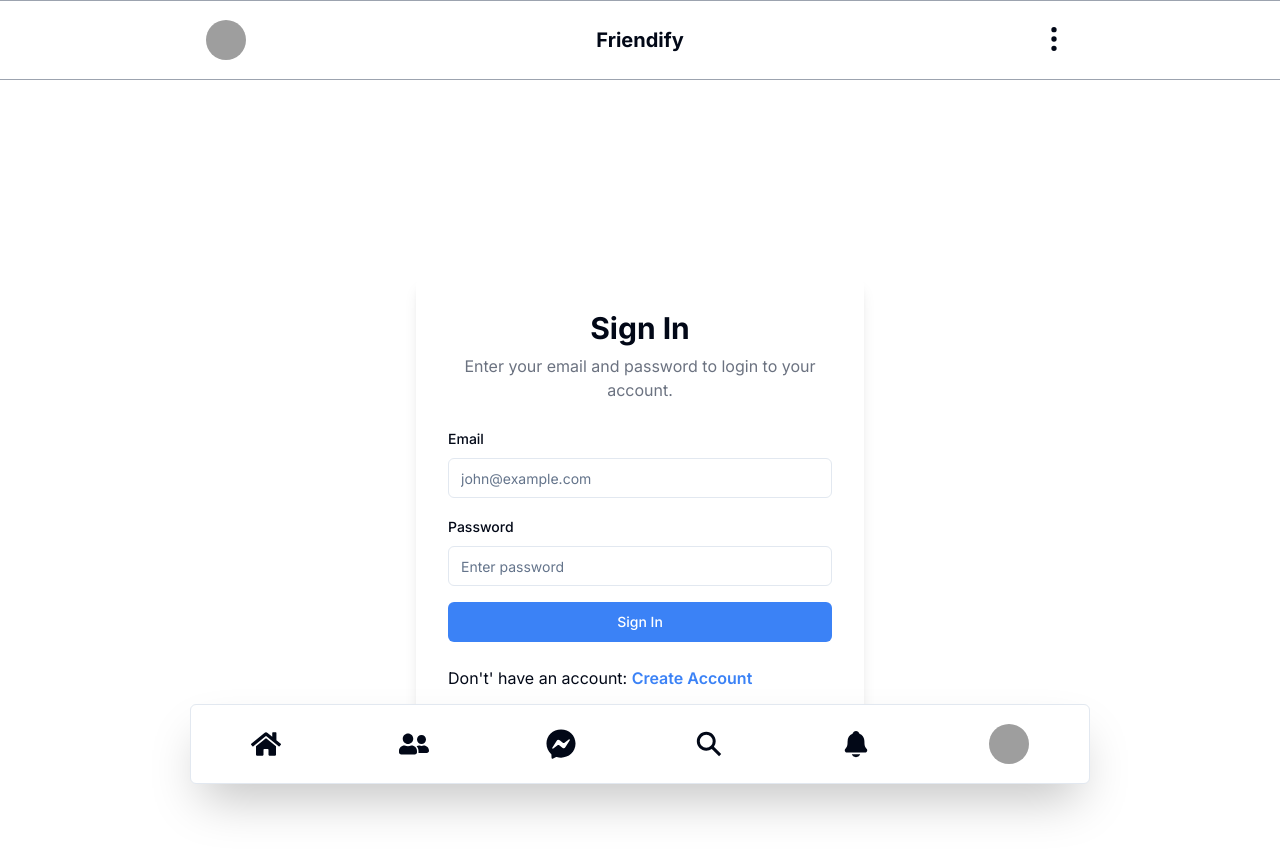
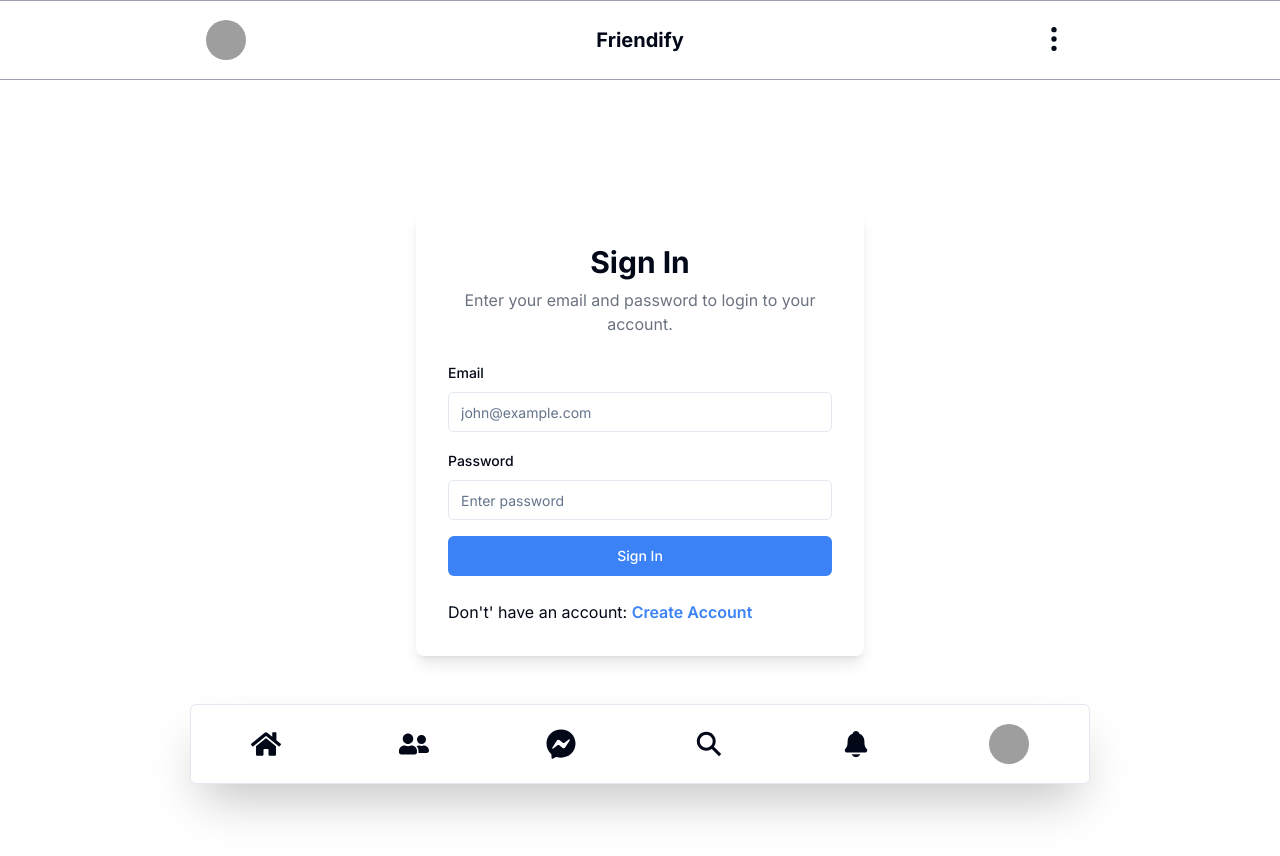
Before and after one commit to dheerurajpoot/friendify, a Next.js app: page /signin in a window 1280 px wide. Shown: the top 856 px of the page. After the commit the page ends 800 px from the top, so only its background shows below. Built offline with nearby package versions, Linux system fonts and the light colour scheme; grey boxes are pictures that could not be loaded.

Commit message:
signin and signup update

```diff
--- a/src/app/signin/page.tsx
+++ b/src/app/signin/page.tsx
@@ -6,8 +6,8 @@ import React from "react";
 
 const Signin = () => {
 	return (
-		<div className='flex flex-col min-h-sm relative items-center justify-center pt-5 m-auto lg:w-[900px] md:w-[900px]'>
-			<div className='flex min-h-screen items-center justify-center dark:bg-gray-950'>
+		<div className='flex flex-col mt-[15%] relative items-center justify-center pt-5 m-auto lg:w-[900px] md:w-[900px]'>
+			<div className='flex items-center justify-center dark:bg-gray-950'>
 				<div className='w-full max-w-md space-y-6 rounded-lg bg-white p-8 shadow-lg dark:bg-gray-800'>
 					<div className='space-y-2 text-center'>
 						<h1 className='text-3xl font-bold'>Sign In</h1>
--- a/src/app/signup/page.tsx
+++ b/src/app/signup/page.tsx
@@ -6,8 +6,8 @@ import React from "react";
 
 const Signup = () => {
 	return (
-		<div className='flex flex-col min-h-sm relative items-center justify-center pt-5 m-auto lg:w-[900px] md:w-[900px]'>
-			<div className='flex min-h-screen items-center justify-center dark:bg-gray-950'>
+		<div className='flex flex-col mt-[10%] relative items-center justify-center pt-5 m-auto lg:w-[900px] md:w-[900px]'>
+			<div className='flex items-center justify-center dark:bg-gray-950'>
 				<div className='w-full max-w-md space-y-6 rounded-lg bg-white p-8 shadow-lg dark:bg-gray-800'>
 					<div className='space-y-2 text-center'>
 						<h1 className='text-3xl font-bold'>Sign Up</h1>
```
